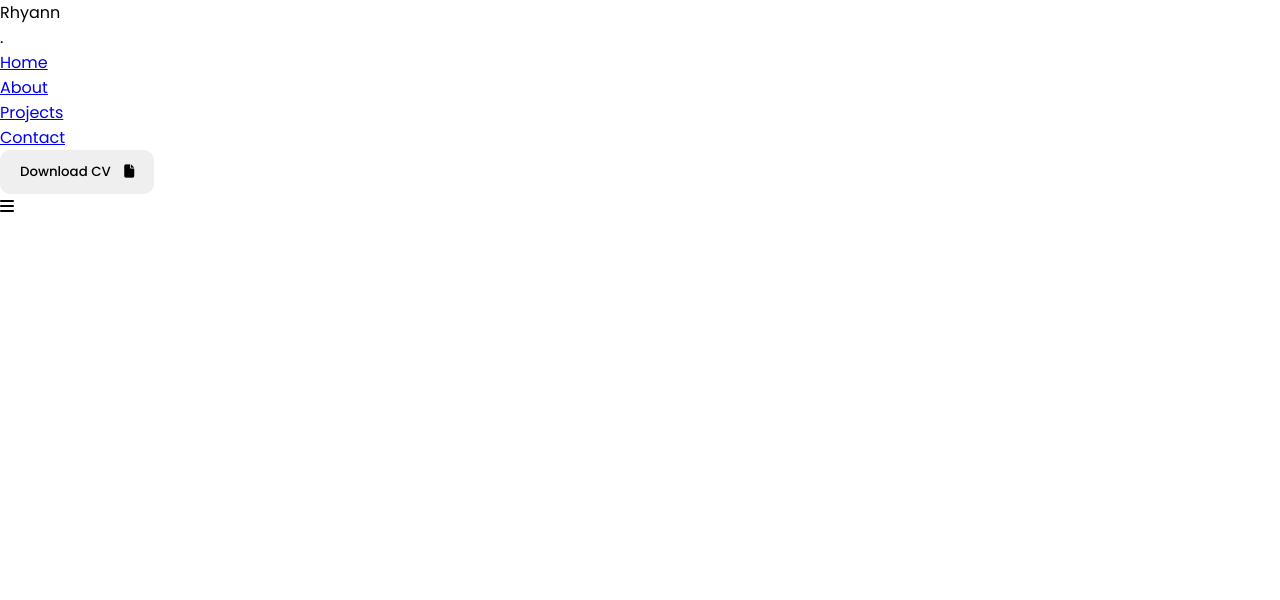
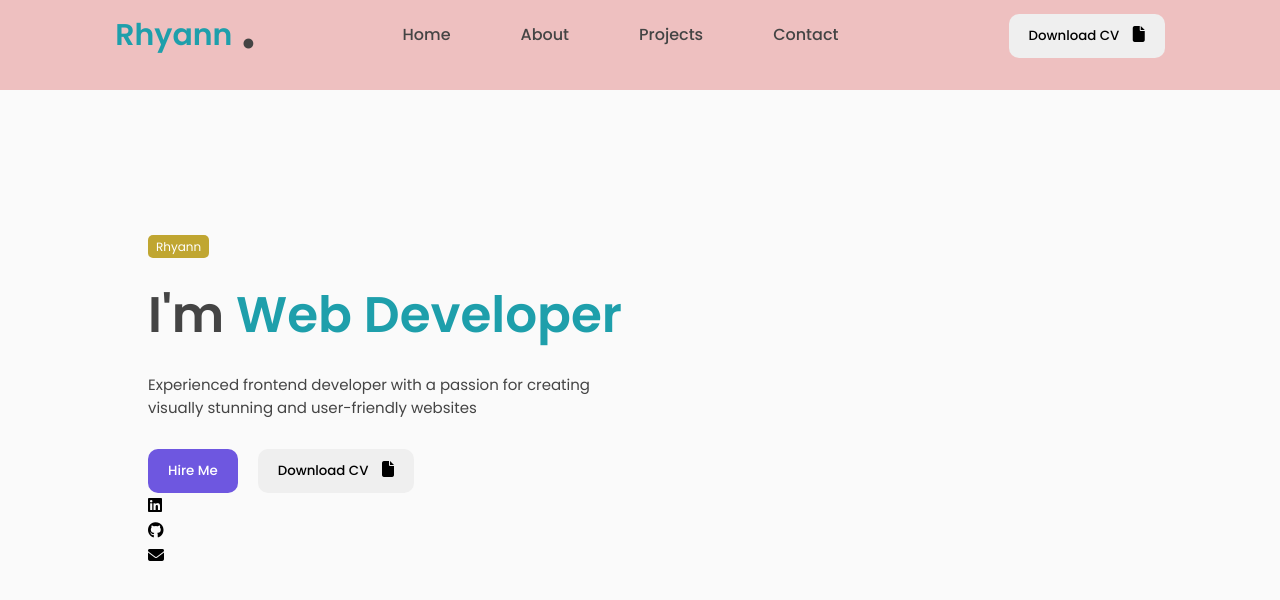
Before and after one commit to rhyanndev/my-portfolio, a plain HTML site: page index.html in a window 1280 px wide. Drawn offline with nearby package versions, Linux system fonts and the light colour scheme.

Commit message:
add: customizing with CSS

```diff
--- a/assets/css/style.css
+++ b/assets/css/style.css
@@ -83,7 +83,247 @@ html{
     margin-left: 10px;
 }
 
-;btn:hover{
+.btn:hover{
     background: var(--second-color);
     color: var(--color-white);
 }
+
+/*---------- GLOBAL ICONS DESIGN ---------*/
+
+i{
+    font-size: 16px;
+}
+
+body{
+    background: var(--body-color);
+}
+
+.container{
+    width: 100%;
+    position: relative;
+}
+
+
+
+/*-------------- NAVIGATION BAR --------------*/
+
+nav{
+    position: fixed;
+    display: flex;
+    justify-content: space-between;
+    width: 100%;
+    height: 90px;
+    line-height: 90px;
+    background: #eec0c0;
+    padding-inline: 9vw;
+    transition: .3s;
+    z-index: 100;
+}
+
+.nav-log{
+    position: relative;
+
+}
+
+.nav-name{
+    font-size: 30px;
+    font-weight: 600;
+    color: var(--text-color-third);
+}
+
+.nav-logo span{
+    position: absolute;
+    top: -15px;
+    font-size: 5em;
+    left: 15rem;
+   color: var(--text-color-second);
+}
+
+.nav-name, .nav_menu_list{
+
+    display: flex;
+
+}
+
+.nav-menu, .nav_list{
+
+    list-style-type: none;
+    position: relative;
+
+}
+
+.nav-link{
+    text-decoration: none;
+    color: var(--text-color-second);
+    font-weight: 500;
+    padding-inline: 15px;
+    margin-inline: 20px;
+
+}
+
+.nav-menu-btn{
+    display: none;
+}
+
+.nav-menu-btn i {
+    font-size: 28px;
+    cursor: pointer;
+}
+
+/*------------ wrapper DESIGN --------------*/
+
+.wrapper{
+  padding-inline: 10vw ;
+
+}
+
+/*------------------ FEATURED BOX -------------------*/
+
+.featured-box{
+    position: relative;
+    display: flex;
+    height: 100vh;
+    min-height: 700px;
+}
+
+
+
+/*----------- FEATURED BOX ----------- */
+
+.featured-text{
+    position: relative;
+    display: flex;
+    justify-content: center;
+    align-content: center;
+    min-height: 80vh;
+    flex-direction: column;
+    width: 50%;
+    padding-left: 20px;
+}
+
+
+/*----------------- FEATURED TEXT BOX ----------*/
+
+.featured-text-card span {
+    background: var(--third-color);
+    color: var(--color-white);
+    padding: 3px 8px;
+    font-size: 12px;
+    border-radius: 5px;
+}
+
+.featured-name{
+    font-size: 50px;
+    font-weight: 600;
+    color: var(--text-color-second);
+    margin-block: 20px;
+}
+
+.typedText {
+    text-transform: capitalize;
+    color: var(--text-color-third);
+}
+
+.featured-text-info{
+    font-size: 15px;
+    margin-bottom: 30px;
+    color: var(--text-color-second);
+}
+
+.featured-text-btn{
+    display: flex;
+    gap: 20px;
+}
+
+.featured-text-btn>.blue-btn{
+    background: var(--first-color);
+    color:var(--color-white);
+}
+
+.featured-text-btn>.blue-btn:hover{
+
+}
+
+/*----------- FEATURED IMAGE BOX -------------*/
+
+
+/*----------- MAIN BOX -------------*/
+
+/* -- ## ----  RESUABLE CSS -- ## -- */
+
+
+
+/*  -------------- ABOUT INFO -------------- */
+
+
+
+
+/*------------------- ABOUT INFO ----------------------*/
+
+
+/*----------- ABOUT / SKILLS BOX -------------*/
+
+
+/*----------- PROJECTS BOX -------------*/
+
+/*----------- CONTACT BOX -------------*/
+
+
+/*----------- CONTACT FORM -------------*/
+
+
+/*----------- FOOTER BOX -------------*/
+
+
+/*----------- MEDIA QUERY == 1024px / RESPONSIVE -------------*/
+
+/*----------- MEDIA QUERY == 900px / RESPONSIVE -------------*/
+
+@media only screen and (max-width: 900px) {
+
+
+    /*botão de download de CV desaparece*/
+    .nav-button{
+        display: none;
+    }
+
+    /*botão de 3 barras aparece*/
+    .nav-menu.responsive{
+        left: 0;
+    }
+
+    .nav-menu{
+        position: fixed;
+        top: 80px;
+        left: -100%;
+        flex-direction: column;
+        justify-content: center;
+        align-items: center;
+        background: rgba(190, 15, 15, 0.7);
+        backdrop-filter: blur(20px);
+        width: 100%;
+        min-height: 450px;
+        height: 90vh;
+        transition: .3s;
+
+    }
+
+
+    .nav_menu_list{
+        flex-direction: column;
+        align-items: center;
+    }
+
+    .nav-menu-btn{
+        display: flex;
+        align-items: center;
+        justify-content: center;
+    }
+
+
+
+
+
+}
+
+/*----------- MEDIA QUERY == 540px / RESPONSIVE -------------*/
--- a/assets/js/main.js
+++ b/assets/js/main.js
@@ -0,0 +1,59 @@
+/*------------------ NAVIGATION BAR FUNCTION -------------------- */
+
+    function myMenuFunction(){
+        var menuBtn = document.getElementById("myNavMenu");
+
+        if(menuBtn.className === "nav-menu"){
+            menuBtn.className += " responsive";
+        }
+        else {
+            menuBtn.className = "nav-menu";
+        }
+    }
+
+
+/*------------ ADD SHADOW ON NAVIGATION BAR WHILE SCROLLING ----------------*/
+
+window.onscroll = function (){headerShadow()};
+
+function headerShadow(){
+    const navHeader = document.getElementById("header");
+
+    if(document.body.scrollTop > 50 || document.documentElement.scrollTop > 50){
+        navHeader.style.boxShadow = " 0 1px 6px rgba(0, 0, 0, 0.1)";
+        navHeader.style.height = "70px";
+        navHeader.style.lineHeight = "70px"
+    }
+    else {
+        navHeader.style.boxShadow = "none";
+        navHeader.style.height = "90px";
+        navHeader.style.lineHeight = "70px";
+    }
+}
+
+
+
+
+
+/*-------------  TYPING EFFECT --------------*/
+
+
+/*--------- ## -- SCROLL REVEAL ANIMATION -- ## ----------*/
+
+
+
+/* -- HOME -- */
+
+
+
+
+
+/* ---- PROJECT BOX ---- */
+
+
+
+/* -- HEADINGS -- */
+
+
+
+/* ------- ## -- SCROLL REVEAL LEFT_RIGHT ANIMATION -- ## -------- */
--- a/index.html
+++ b/index.html
@@ -82,6 +82,38 @@
     <!----------------        MAIN         ------------------>
 
 
+    <main class="wrapper">
+        <section class="featured-box" id="home">
+            <div class="featured-text">
+                <div class="featured-text-card">
+                    <span>Rhyann</span>
+                </div>
+
+                <div class="featured-name">
+                    <p>I'm <span class="typedText">Web Developer</span></p>
+                </div>
+
+                <div class="featured-text-info">
+                    <p>Experienced frontend developer with a passion for creating visually stunning and user-friendly websites</p>
+                </div>
+
+                <div class="featured-text-btn">
+                    <button class="btn blue-btn">Hire Me</button>
+                    <button class="btn">Download CV <i class="fa-solid fa-file"></i>  </button>
+
+
+                </div>
+
+                <div class="social_icons">
+                    <div class="icon"><i class="fa-brands fa-linkedin"></i></div>
+                    <div class="icon"><i class="fa-brands fa-github"></i></div>
+                    <div class="icon"><i class="fa-solid fa-envelope"></i></div>
+                </div>
+            </div>
+        </section>
+    </main>
+
+
 
 
     <!------------------------- FOOTER ------------------------------->
```
